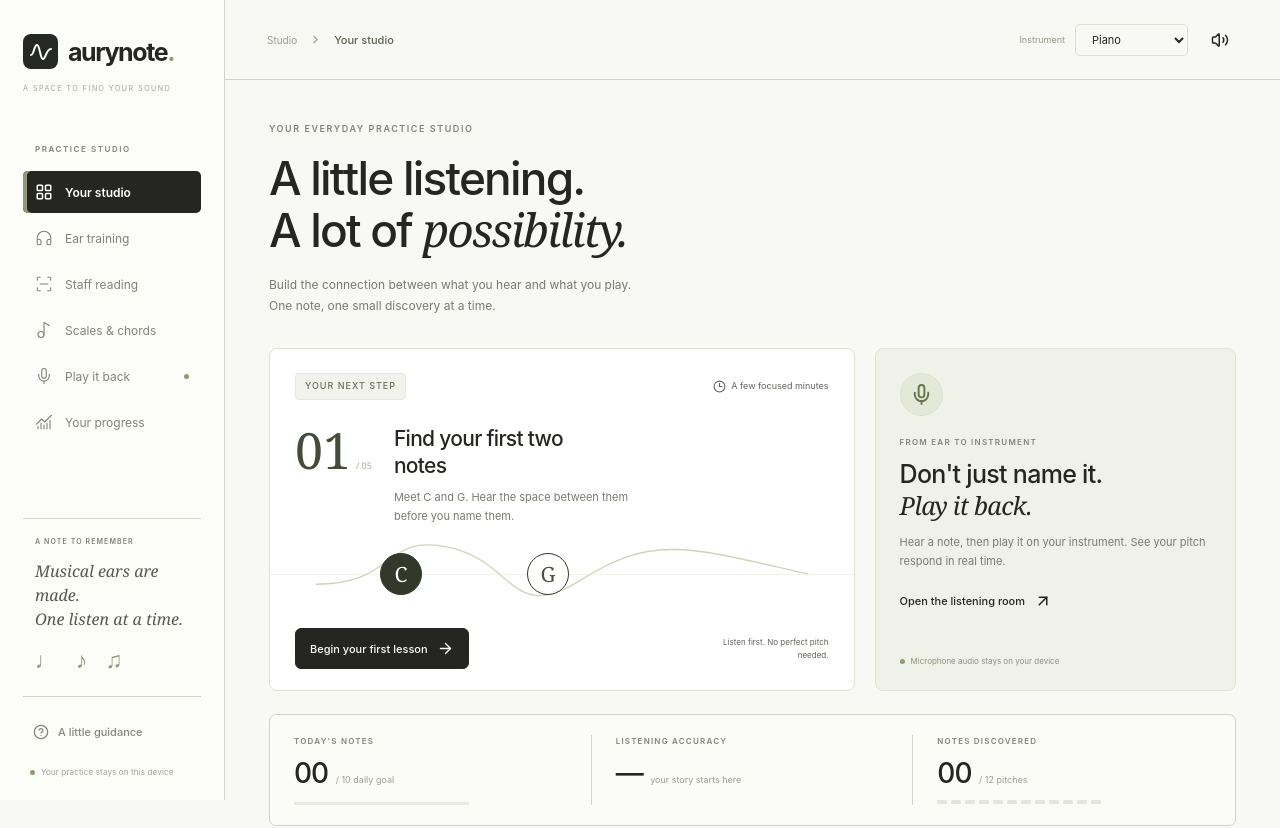
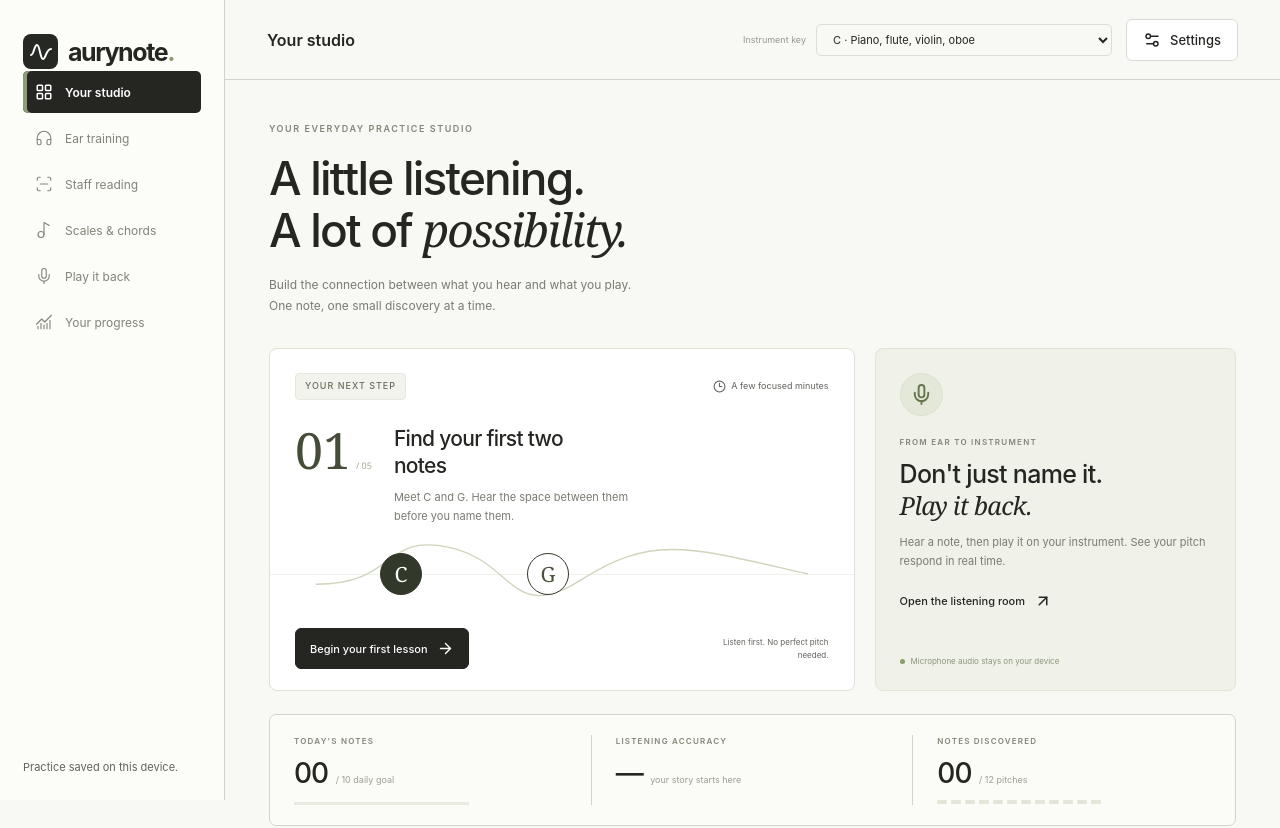
Before and after one commit to Xrkt117/Aurynote, a React (Vite) app in the folder desktop/: page / in a window 1280 px wide. Shown: the top 828 px of the page. Built offline with nearby package versions, Linux system fonts and the light colour scheme.

Commit message:
Add clear practice settings

```diff
--- a/desktop/src/App.tsx
+++ b/desktop/src/App.tsx
@@ -6,16 +6,15 @@ import {
   Music2,
   Mic,
   ChartNoAxesCombined,
-  ChevronRight,
-  Volume2,
+  Settings2,
   X,
-  HelpCircle,
-  Check,
 } from "lucide-react";
 import { StudioContext, type Page } from "./context";
 import { load, save } from "./store";
 import { voice } from "./audio";
 import { Brand } from "./components";
+import { tunings, type Tuning } from "./tuning";
+import Settings from "./Settings";
 import Dashboard from "./Dashboard";
 import Ear from "./Ear";
 import StaffPractice from "./StaffPractice";
@@ -34,8 +33,7 @@ export default function App() {
   const [profile, setProfile] = useState(load),
     [page, setPage] = useState<Page>("studio"),
     [toast, setToast] = useState(""),
-    [help, setHelp] = useState(false),
-    [volume, setVolume] = useState(false);
+    [settings, setSettings] = useState(false);
   const notify = useCallback((message: string) => setToast(message), []);
   const go = useCallback((next: Page) => {
     voice.stop();
@@ -47,11 +45,9 @@ export default function App() {
     try {
       save(profile);
     } catch {
-      setToast(
-        "Progress could not be saved. Device storage may be full or blocked.",
-      );
+      notify("Progress could not be saved. Check device storage.");
     }
-  }, [profile]);
+  }, [profile, notify]);
   useEffect(() => {
     if (!toast) return;
     const timer = setTimeout(() => setToast(""), 6500);
@@ -59,18 +55,15 @@ export default function App() {
   }, [toast]);
   useEffect(() => {
     const handle = (e: KeyboardEvent) => {
-      if (e.key === "Escape") {
-        setHelp(false);
-        setVolume(false);
-        voice.stop();
-      }
+      if (e.key === "Escape") voice.stop();
     };
     window.addEventListener("keydown", handle);
     return () => window.removeEventListener("keydown", handle);
   }, []);
-  const key = `${profile.instrument}-${profile.written}`;
   return (
-    <StudioContext.Provider value={{ profile, setProfile, go, notify }}>
+    <StudioContext.Provider
+      value={{ profile, setProfile, go, notify, settingsOpen: settings }}
+    >
       <div className="app-shell">
         <aside className="sidebar">
           <button
@@ -80,9 +73,7 @@ export default function App() {
           >
             <Brand />
           </button>
-          <div className="sidebar-caption">A SPACE TO FIND YOUR SOUND</div>
           <nav aria-label="Main navigation">
-            <span className="eyebrow">PRACTICE STUDIO</span>
             {navigation.map((item) => (
               <button
                 key={item.id}
@@ -92,104 +83,58 @@ export default function App() {
               >
                 <item.icon size={18} />
                 <span>{item.name}</span>
-                {item.id === "play" && <i className="new-dot" />}
               </button>
             ))}
           </nav>
           <div className="sidebar-bottom">
-            <div className="daily-note">
-              <span className="eyebrow">A NOTE TO REMEMBER</span>
-              <p>
-                Musical ears are made.
-                <br />
-                One listen at a time.
-              </p>
-              <span>♩ &nbsp; ♪ &nbsp; ♫</span>
-            </div>
-            <button className="text-button" onClick={() => setHelp(true)}>
-              <HelpCircle size={16} /> A little guidance
-            </button>
-            <div className="offline">
-              <span className="status-dot" />
-              Your practice stays on this device
-            </div>
+            <p className="micro muted">Practice saved on this device.</p>
           </div>
         </aside>
         <div className="main-shell">
           <header className="topbar">
-            <div className="breadcrumb">
-              Studio <ChevronRight size={13} />
-              <strong>{navigation.find((n) => n.id === page)?.name}</strong>
-            </div>
+            <strong className="current-page">
+              {navigation.find((n) => n.id === page)?.name}
+            </strong>
             <div className="global-controls">
-              <label>
-                <span>Instrument</span>
+              <label className="key-select">
+                <span>Instrument key</span>
                 <select
-                  aria-label="Instrument"
-                  value={profile.instrument}
+                  aria-label="Instrument key"
+                  value={profile.tuning}
                   onChange={(e) => {
                     voice.stop();
                     setProfile((p) => ({
                       ...p,
-                      instrument: e.target.value as "piano" | "tenor",
+                      tuning: e.target.value as Tuning,
                     }));
                   }}
                 >
-                  <option value="piano">Piano</option>
-                  <option value="tenor">Tenor sax</option>
+                  {[...new Set(tunings.map((t) => t.key))].map((key) => (
+                    <optgroup key={key} label={`${key} instruments`}>
+                      {tunings
+                        .filter((t) => t.key === key)
+                        .map((t) => (
+                          <option key={t.id} value={t.id}>
+                            {t.key} · {t.examples}
+                          </option>
+                        ))}
+                    </optgroup>
+                  ))}
                 </select>
               </label>
-              {profile.instrument === "tenor" && (
-                <label>
-                  <select
-                    aria-label="Pitch notation"
-                    value={profile.written ? "written" : "concert"}
-                    onChange={(e) =>
-                      setProfile((p) => ({
-                        ...p,
-                        written: e.target.value === "written",
-                      }))
-                    }
-                  >
-                    <option value="written">Written pitch</option>
-                    <option value="concert">Concert pitch</option>
-                  </select>
-                </label>
-              )}
-              <div className="volume-wrap">
-                <button
-                  className="icon-button"
-                  aria-label="Volume settings"
-                  aria-expanded={volume}
-                  onClick={() => setVolume((v) => !v)}
-                >
-                  <Volume2 size={18} />
-                </button>
-                {volume && (
-                  <div className="volume-popover">
-                    <label>
-                      Volume · {Math.round(profile.volume * 100)}%
-                      <input
-                        aria-label="Volume"
-                        type="range"
-                        min="0"
-                        max="1"
-                        step=".05"
-                        value={profile.volume}
-                        onChange={(e) =>
-                          setProfile((p) => ({
-                            ...p,
-                            volume: Number(e.target.value),
-                          }))
-                        }
-                      />
-                    </label>
-                  </div>
-                )}
-              </div>
+              <button
+                className="settings-trigger"
+                onClick={() => {
+                  voice.stop();
+                  setSettings(true);
+                }}
+              >
+                <Settings2 size={18} />
+                Settings
+              </button>
             </div>
           </header>
-          <main key={`${page}-${key}`}>
+          <main key={`${page}-${profile.tuning}-${profile.written}`}>
             {page === "studio" ? (
               <Dashboard />
             ) : page === "ear" ? (
@@ -204,11 +149,6 @@ export default function App() {
               <Progress />
             )}
           </main>
-          <footer className="app-footer">
-            <Brand small />
-            <span>HEAR IT. UNDERSTAND IT. PLAY IT.</span>
-            <span>Made for the way you learn.</span>
-          </footer>
         </div>
       </div>
       {toast && (
@@ -222,60 +162,7 @@ export default function App() {
           </button>
         </div>
       )}
-      {help && (
-        <div className="modal-backdrop" onClick={() => setHelp(false)}>
-          <section
-            className="help-modal"
-            role="dialog"
-            aria-modal="true"
-            aria-labelledby="help-title"
-            onClick={(e) => e.stopPropagation()}
-          >
-            <button
-              autoFocus
-              className="icon-button close-modal"
-              aria-label="Close guidance"
-              onClick={() => setHelp(false)}
-            >
-              <X size={20} />
-            </button>
-            <span className="eyebrow">WELCOME TO YOUR PRACTICE STUDIO</span>
-            <h2 id="help-title">
-              Start small.
-              <br />
-              <em>Stay curious.</em>
-            </h2>
-            <ol>
-              <li>
-                <b>Hear it.</b> Start with C and G. Listen freely, then try a
-                short quiz.
-              </li>
-              <li>
-                <b>Understand it.</b> Compare missed notes. Explore their place
-                in scales and chords.
-              </li>
-              <li>
-                <b>Play it.</b> Pick your instrument. Try matching one note with
-                your microphone.
-              </li>
-            </ol>
-            <p>
-              For tenor sax, choose a concert key in the harmony library.
-              Written pitch shows the notes to play on your sax. The audio
-              sounds an octave and a whole step lower.
-            </p>
-            <p className="micro muted">
-              Piano and sax voices are synthesized approximations. Progress
-              saves locally; microphone audio is analyzed locally and is never
-              stored. Escape stops audio.
-            </p>
-            <button className="primary" onClick={() => setHelp(false)}>
-              <Check size={16} />
-              Let's make some music
-            </button>
-          </section>
-        </div>
-      )}
+      {settings && <Settings onClose={() => setSettings(false)} />}
     </StudioContext.Provider>
   );
 }
--- a/desktop/src/Explore.tsx
+++ b/desktop/src/Explore.tsx
@@ -1,3 +1,4 @@
+import { writtenOffset, tuningInfo } from "./tuning";
 import { useEffect, useRef, useState } from "react";
 import { Play, Square, ArrowRight, Info } from "lucide-react";
 import { useStudio } from "./context";
@@ -22,7 +23,7 @@ export default function Explore() {
   const token = useRef(0);
   const collection = kind === "scales" ? scales : chords,
     pattern = collection[index] || collection[0],
-    tones = arrangement(root, pattern, profile.instrument, profile.written),
+    tones = arrangement(root, pattern, profile.tuning, profile.written),
     displayRoot = tones[0].midi % 12;
   function stop() {
     token.current++;
@@ -47,7 +48,7 @@ export default function Explore() {
     try {
       await voice.play(
         one !== undefined ? [tones[one].sound] : tones.map((n) => n.sound),
-        profile.instrument,
+        profile.sound,
         (n) => {
           if (epoch === token.current)
             setActive(
@@ -55,12 +56,7 @@ export default function Explore() {
                 ? []
                 : together
                   ? tones.map((t) => t.midi)
-                  : [
-                      n +
-                        (profile.instrument === "tenor" && profile.written
-                          ? 14
-                          : 0),
-                    ],
+                  : [n + writtenOffset(profile.tuning, profile.written)],
             );
         },
         together,
@@ -166,8 +162,8 @@ export default function Explore() {
             </div>
             <div className="transposition">
               <span>
-                {profile.instrument === "tenor" && profile.written
-                  ? "TENOR · WRITTEN NOTES"
+                {writtenOffset(profile.tuning, profile.written) !== 0
+                  ? `${tuningInfo(profile.tuning).key} INSTRUMENT · WRITTEN NOTES`
                   : "CONCERT NOTES"}
               </span>
               <strong>
@@ -233,7 +229,7 @@ export default function Explore() {
                 )}
                 {busy ? "Stop" : "Play the pattern"}
               </button>
-              {kind === "chords" && profile.instrument === "piano" && (
+              {kind === "chords" && (
                 <button onClick={() => void play(true)}>Hear together</button>
               )}
               <label className="tempo">
@@ -252,9 +248,9 @@ export default function Explore() {
           </section>
           <p className="micro muted harmony-note">
             <Info size={14} />
-            {profile.instrument === "tenor"
-              ? "Tenor parts are transposed from the concert key. Extended chord tones are arpeggios, not simultaneous notes."
-              : "Try making a short melody with the root, third, and fifth, then add a neighboring note."}
+            {
+              "The instrument key controls notation. Playback sound is chosen separately in Settings."
+            }
           </p>
         </div>
       </div>
--- a/desktop/src/PlayRoom.tsx
+++ b/desktop/src/PlayRoom.tsx
@@ -1,3 +1,4 @@
+import { writtenOffset } from "./tuning";
 import { useEffect, useRef, useState } from "react";
 import {
   Mic,
@@ -13,10 +14,8 @@ import { sounding, octaveName, noteName, frequency } from "./music";
 import { record } from "./store";
 import { Piano, Tag } from "./components";
 export default function PlayRoom() {
-  const { profile, setProfile, notify } = useStudio();
-  const [target, setTarget] = useState(
-      profile.instrument === "tenor" ? 62 : 60,
-    ),
+  const { profile, setProfile, notify, settingsOpen } = useStudio();
+  const [target, setTarget] = useState(60),
     [listening, setListening] = useState(false),
     [requesting, setRequesting] = useState(false),
     [heard, setHeard] = useState<ReturnType<typeof detectPitch>>(null),
@@ -27,7 +26,7 @@ export default function PlayRoom() {
     raf = useRef(0),
     generation = useRef(0),
     hold = useRef(0);
-  const sound = sounding(target, profile.instrument, profile.written);
+  const sound = sounding(target, profile.tuning, profile.written);
   function stop() {
     generation.current++;
     cancelAnimationFrame(raf.current);
@@ -49,6 +48,9 @@ export default function PlayRoom() {
     },
     [],
   );
+  useEffect(() => {
+    if (settingsOpen) stop();
+  }, [settingsOpen]);
   async function start() {
     stop();
     voice.stop();
@@ -116,7 +118,7 @@ export default function PlayRoom() {
     stop();
     setBusy(true);
     try {
-      await voice.play([sound], profile.instrument);
+      await voice.play([sound], profile.sound);
     } catch {
       notify("Audio output unavailable.");
     } finally {
@@ -124,7 +126,7 @@ export default function PlayRoom() {
     }
   }
   const displayHeard = heard
-    ? heard.midi + (profile.instrument === "tenor" && profile.written ? 14 : 0)
+    ? heard.midi + writtenOffset(profile.tuning, profile.written)
     : null;
   return (
     <div className="page">
@@ -161,7 +163,7 @@ export default function PlayRoom() {
             <small>{Math.floor(target / 12) - 1}</small>
           </div>
           <p className="centered muted">
-            {profile.instrument === "tenor" && profile.written
+            {writtenOffset(profile.tuning, profile.written) !== 0
               ? `Written ${octaveName(target)} · sounds ${octaveName(sound)}`
               : `Concert ${octaveName(sound)}`}{" "}
             · {frequency(sound).toFixed(1)} Hz
@@ -236,10 +238,7 @@ export default function PlayRoom() {
                 voice.stop();
                 setMatched(false);
                 setHeard(null);
-                const pool =
-                  profile.instrument === "tenor"
-                    ? [62, 64, 66, 67, 69]
-                    : [60, 62, 64, 67, 69];
+                const pool = [60, 62, 64, 67, 69];
                 setTarget(
                   pool.filter((n) => n !== target)[
                     Math.floor(Math.random() * 4)
--- /dev/null
+++ b/desktop/src/Settings.tsx
@@ -0,0 +1,136 @@
+import { useEffect, useRef, useState } from "react";
+import { X, Volume2 } from "lucide-react";
+import { useStudio } from "./context";
+import { voice } from "./audio";
+import { sounding } from "./music";
+import { tuningInfo } from "./tuning";
+export default function Settings({ onClose }: { onClose: () => void }) {
+  const { profile, setProfile, notify } = useStudio();
+  const dialog = useRef<HTMLDialogElement>(null);
+  const previous = useRef(document.activeElement as HTMLElement | null);
+  const [previewing, setPreviewing] = useState(false);
+  useEffect(() => {
+    const element = dialog.current;
+    element?.showModal();
+    return () => {
+      element?.close();
+      voice.stop();
+      previous.current?.focus();
+    };
+  }, []);
+  async function preview() {
+    setPreviewing(true);
+    try {
+      await voice.play(
+        [sounding(60, profile.tuning, profile.written)],
+        profile.sound,
+      );
+    } catch {
+      notify("Audio unavailable. Check your output device.");
+    } finally {
+      setPreviewing(false);
+    }
+  }
+  return (
+    <dialog
+      ref={dialog}
+      className="settings-dialog"
+      aria-labelledby="settings-title"
+      onCancel={onClose}
+      onClick={(e) => {
+        if (e.target === dialog.current) {
+          const r = dialog.current.getBoundingClientRect();
+          if (
+            e.clientX < r.left ||
+            e.clientX > r.right ||
+            e.clientY < r.top ||
+            e.clientY > r.bottom
+          )
+            onClose();
+        }
+      }}
+    >
+      <div className="settings-heading">
+        <h2 id="settings-title">Settings</h2>
+        <button
+          autoFocus
+          className="icon-button"
+          aria-label="Close settings"
+          onClick={onClose}
+        >
+          <X size={20} />
+        </button>
+      </div>
+      <section>
+        <h3>Playback</h3>
+        <p>The sound you hear is separate from your instrument key.</p>
+        <label className="settings-field">
+          Sound
+          <select
+            aria-label="Playback sound"
+            value={profile.sound}
+            onChange={(e) => {
+              voice.stop();
+              setProfile((p) => ({
+                ...p,
+                sound: e.target.value as "piano" | "tenor",
+              }));
+            }}
+          >
+            <option value="piano">Piano · percussive</option>
+            <option value="tenor">Sax · sustained</option>
+          </select>
+        </label>
+        <label className="settings-field">
+          Volume · {Math.round(profile.volume * 100)}%
+          <input
+            aria-label="Volume"
+            type="range"
+            min="0"
+            max="1"
+            step=".05"
+            value={profile.volume}
+            onChange={(e) =>
+              setProfile((p) => ({ ...p, volume: Number(e.target.value) }))
+            }
+          />
+        </label>
+        <button onClick={() => void preview()} disabled={previewing}>
+          <Volume2 size={16} />
+          {previewing ? "Playing…" : "Preview sound"}
+        </button>
+      </section>
+      <section>
+        <h3>Notation</h3>
+        <p>
+          {tuningInfo(profile.tuning).key} instruments ·{" "}
+          {tuningInfo(profile.tuning).examples}
+        </p>
+        <label className="settings-field">
+          Display notes
+          <select
+            aria-label="Pitch notation"
+            value={profile.written ? "written" : "concert"}
+            onChange={(e) => {
+              voice.stop();
+              setProfile((p) => ({
+                ...p,
+                written: e.target.value === "written",
+              }));
+            }}
+          >
+            <option value="written">Written · the notes you play</option>
+            <option value="concert">Concert · the notes that sound</option>
+          </select>
+        </label>
+        <p className="micro muted">
+          Changing notation or instrument key starts a fresh practice screen.
+          Your saved progress stays.
+        </p>
+      </section>
+      <button className="primary settings-done" onClick={onClose}>
+        Done
+      </button>
+    </dialog>
+  );
+}
--- a/desktop/src/context.ts
+++ b/desktop/src/context.ts
@@ -4,6 +4,7 @@ import type { Profile } from "./store";
 export type Page = "studio" | "ear" | "staff" | "explore" | "play" | "progress";
 export const StudioContext = createContext<{
   profile: Profile;
+  settingsOpen: boolean;
   setProfile: Dispatch<SetStateAction<Profile>>;
   go: (page: Page) => void;
   notify: (message: string) => void;
```
